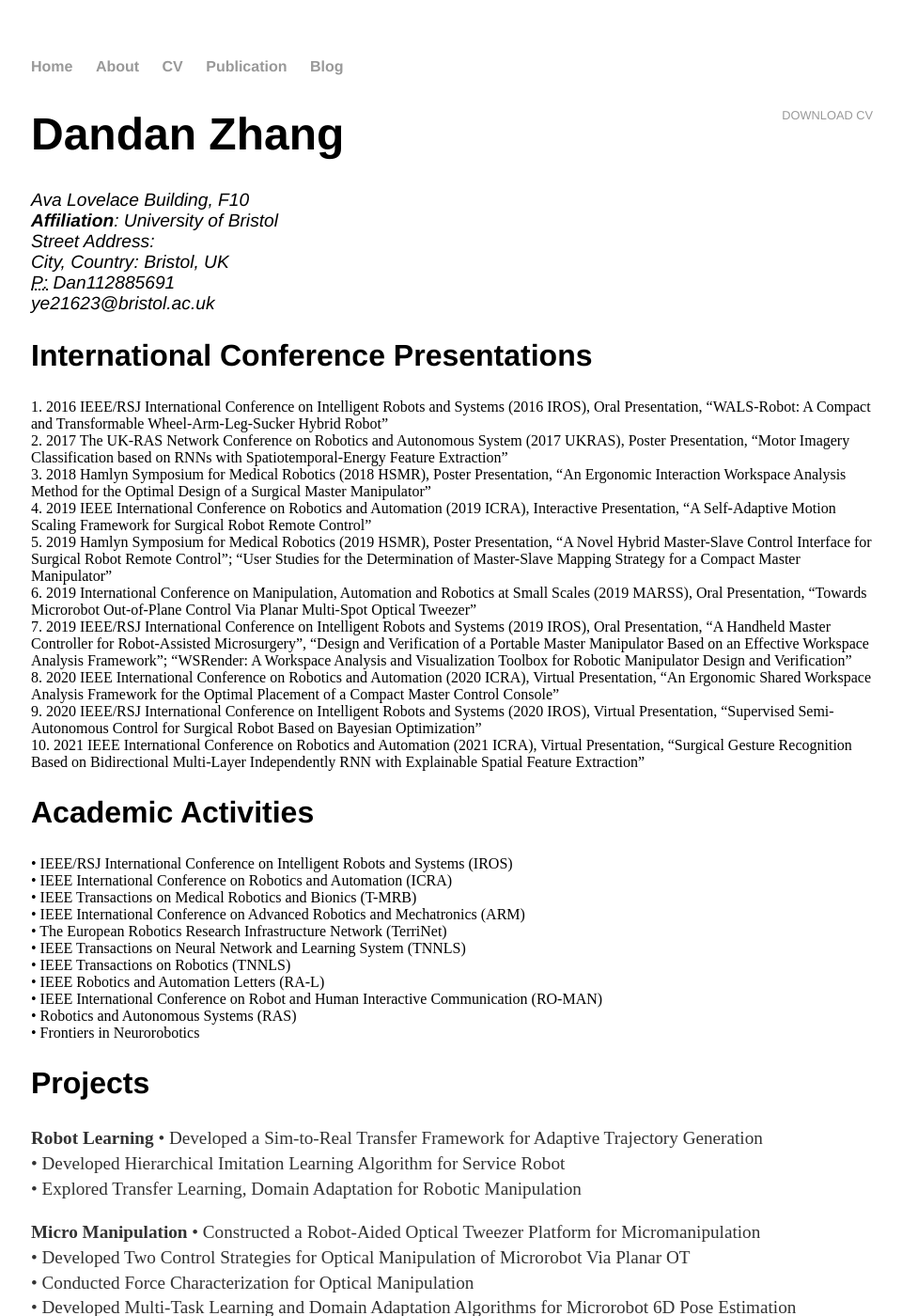
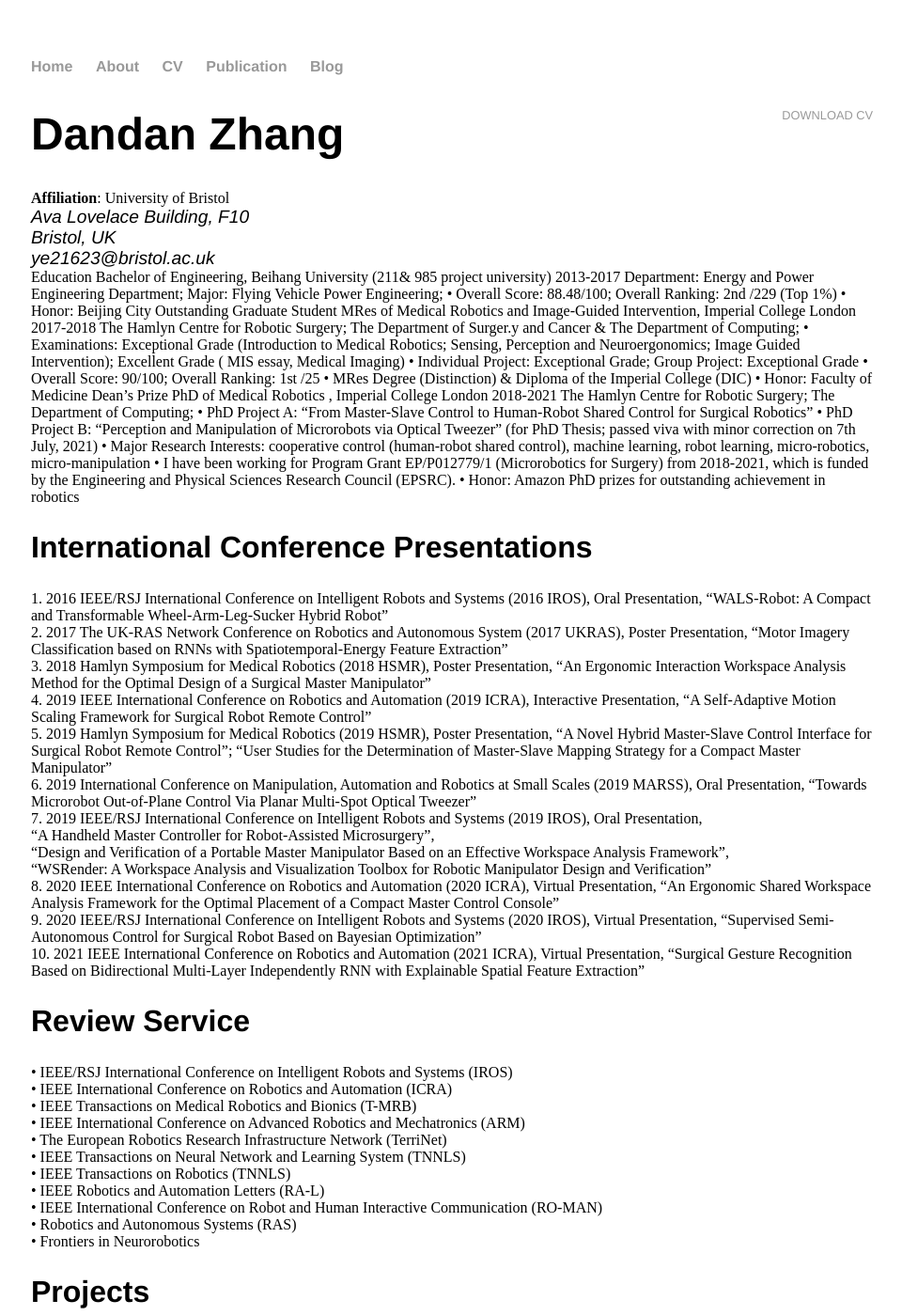
Before and after one commit to ImperialDanDan/ImperialDanDan.github.io, a Jekyll site: the page built from cv/index.html, in a window 1280 px wide and 1400 px high. Shown: the whole window at 94% size, without its empty margins (159-1119 px from the left). Built offline with Jekyll 4.4.1, drawn with Linux system fonts in a browser that asks for light colours; Markdown is read by kramdown in place of the engine named in the settings.

Commit message:
Update index.html

```diff
--- a/cv/index.html
+++ b/cv/index.html
@@ -6,14 +6,39 @@ title: CV of Dandan Zhang
 	<div class="cv">
 		<a href="#" class="download" title="Download CV as PDF">Download CV</a>
 					<h1>Dandan Zhang</h1>
-					<address> Ava Lovelace Building, F10 <br>
+		<strong>Affiliation</strong>: University of Bristol <br>
 
-					<strong>Affiliation</strong>: University of Bristol <br>
-					Street Address: <br>
-					City, Country:  Bristol, UK <br>
-					<abbr title="WeChat">P:</abbr> Dan112885691 <br>
+					<address>
+						Ava Lovelace Building, F10 <br>
+					         Bristol, UK <br>
+
 					<span class="obfuscate"> ye21623@bristol.ac.uk </span>
 					</address>
+
+
+		Education
+
+Bachelor of Engineering, Beihang University (211& 985 project university)		                                 2013-2017
+Department: Energy and Power Engineering Department; Major: Flying Vehicle Power Engineering;
+•	Overall Score: 88.48/100; Overall Ranking:  2nd /229 (Top 1%)
+•	Honor:  Beijing City Outstanding Graduate Student
+
+MRes of Medical Robotics and Image-Guided Intervention, Imperial College London                                2017-2018
+The Hamlyn Centre for Robotic Surgery; The Department of Surger.y and Cancer &  The Department of Computing;
+•	Examinations: Exceptional Grade  (Introduction to Medical Robotics;  Sensing, Perception and Neuroergonomics;
+                  Image Guided Intervention);  Excellent Grade ( MIS essay, Medical Imaging)
+•	Individual Project: Exceptional Grade; Group Project: Exceptional Grade
+•	Overall Score: 90/100; Overall Ranking: 1st /25
+•	MRes Degree (Distinction) & Diploma of the Imperial College (DIC)
+•	Honor: Faculty of Medicine Dean’s Prize
+
+PhD of Medical Robotics	, Imperial College London          				                                2018-2021
+The Hamlyn Centre for Robotic Surgery; The Department of Computing;
+•	PhD Project A: “From Master-Slave Control to Human-Robot Shared Control for Surgical Robotics”
+•	PhD Project B: “Perception and Manipulation of Microrobots via Optical Tweezer” (for PhD Thesis; passed viva with minor correction on 7th July, 2021)
+•	Major Research Interests: cooperative control (human-robot shared control), machine learning, robot learning, micro-robotics, micro-manipulation
+•	I have been working for Program Grant EP/P012779/1 (Microrobotics for Surgery) from 2018-2021, which is funded by the Engineering and Physical Sciences Research Council (EPSRC).
+•	Honor:  Amazon PhD prizes for outstanding achievement in robotics
 
 
 
@@ -24,16 +49,16 @@ title: CV of Dandan Zhang
 4.	2019 IEEE International Conference on Robotics and Automation (2019 ICRA), Interactive Presentation, “A Self-Adaptive Motion Scaling Framework for Surgical Robot Remote Control”<br>
 5.	2019 Hamlyn Symposium for Medical Robotics (2019 HSMR), Poster Presentation, “A Novel Hybrid Master-Slave Control Interface for Surgical Robot Remote Control”; “User Studies for the Determination of Master-Slave Mapping Strategy for a Compact Master Manipulator”<br>
 6.	2019 International Conference on Manipulation, Automation and Robotics at Small Scales (2019 MARSS), Oral Presentation, “Towards Microrobot Out-of-Plane Control Via Planar Multi-Spot Optical Tweezer”<br>
-7.	2019 IEEE/RSJ International Conference on Intelligent Robots and Systems (2019 IROS), Oral Presentation,
-		“A Handheld Master Controller for Robot-Assisted Microsurgery”,
-		“Design and Verification of a Portable Master Manipulator Based on an Effective Workspace Analysis Framework”;
+7.	2019 IEEE/RSJ International Conference on Intelligent Robots and Systems (2019 IROS), Oral Presentation, <br>
+		“A Handheld Master Controller for Robot-Assisted Microsurgery”, 	<br>
+		“Design and Verification of a Portable Master Manipulator Based on an Effective Workspace Analysis Framework”, <br>
 		“WSRender: A Workspace Analysis and Visualization Toolbox for Robotic Manipulator Design and Verification”<br>
 8.	2020 IEEE International Conference on Robotics and Automation (2020 ICRA), Virtual Presentation, “An Ergonomic Shared Workspace Analysis Framework for the Optimal Placement of a Compact Master Control Console”<br>
 9.	2020 IEEE/RSJ International Conference on Intelligent Robots and Systems (2020 IROS), Virtual Presentation, “Supervised Semi-Autonomous Control for Surgical Robot Based on Bayesian Optimization”<br>
 10.	2021 IEEE International Conference on Robotics and Automation (2021 ICRA), Virtual Presentation, “Surgical Gesture Recognition Based on Bidirectional Multi-Layer Independently RNN with Explainable Spatial Feature Extraction”<br>
 
 
-		<h2>Academic Activities</h2>
+		<h2>Review Service</h2>
 •	IEEE/RSJ International Conference on Intelligent Robots and Systems (IROS)<br>
 •	IEEE International Conference on Robotics and Automation (ICRA) <br>
 •	IEEE Transactions on Medical Robotics and Bionics (T-MRB)<br>
@@ -45,8 +70,6 @@ title: CV of Dandan Zhang
 •	IEEE International Conference on Robot and Human Interactive Communication (RO-MAN)<br>
 •	Robotics and Autonomous Systems (RAS)<br>
 •	Frontiers in Neurorobotics<br>
-
-
 
 		<h2>Projects</h2>
 <p><strong>Robot Learning</strong>           </a>
```
